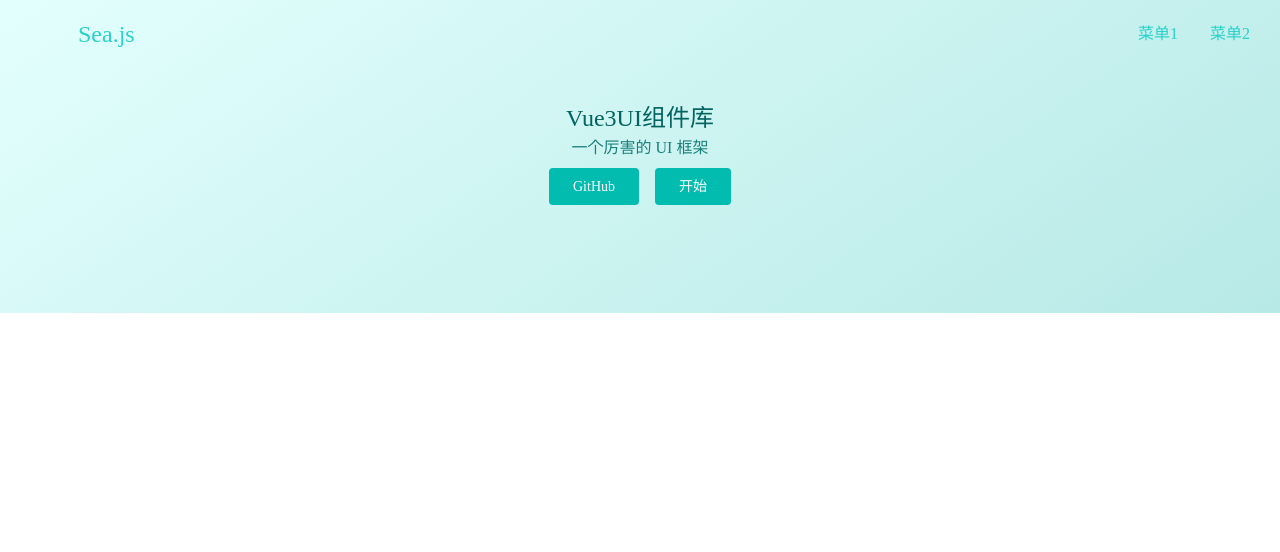
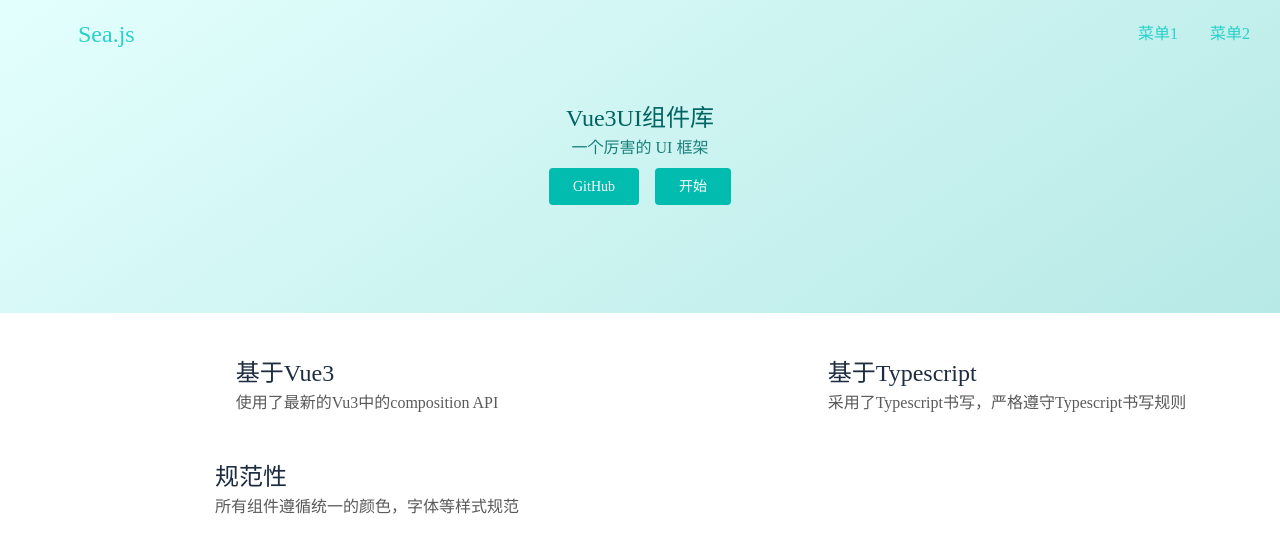
Before and after one commit to yinhaiying/vue3-ts-ui, a Vue app: page / in a window 1280 px wide. Shown: the top 552 px of the page. Built offline with nearby package versions, Linux system fonts and the light colour scheme.

Commit message:
底部介绍

```diff
--- a/public/index.html
+++ b/public/index.html
@@ -6,8 +6,9 @@
     <meta name="viewport" content="width=device-width,initial-scale=1.0">
     <link rel="icon" href="<%= BASE_URL %>favicon.ico">
     <title><%= htmlWebpackPlugin.options.title %></title>
-    <script src = "//at.alicdn.com/t/font_2318007_8gp9mb3ugoq.js"></script>
+    <script src = "//at.alicdn.com/t/font_2318007_3cezswm03kr.js"></script>
   </head>
+  <body>
   <body>
     <noscript>
       <strong>We're sorry but <%= htmlWebpackPlugin.options.title %> doesn't work properly without JavaScript enabled. Please enable it to continue.</strong>
--- a/src/components/Topnav.vue
+++ b/src/components/Topnav.vue
@@ -1,4 +1,5 @@
 <template>
+  <div class="tap-nav-page">
     <div class="topnav">
       <div class="logo">
         <div class="logo-icon">
@@ -13,6 +14,8 @@
         <li>菜单2</li>
       </ul>
       <span class="toggleAside" @click="toggleMenu"></span>
+    </div>
+
   </div>
 </template>
 
@@ -52,7 +55,7 @@ export default defineComponent({
   justify-content: center;
   align-items: center;
   color: #28d1c9;
-  font-size:16px;
+  font-size: 16px;
   > .logo {
     max-width: 6em;
     margin-right: auto;
@@ -66,16 +69,16 @@ export default defineComponent({
         height: 32px;
       }
     }
-    .name{
-      font-size:24px;
-      margin-left:10px;
+    .name {
+      font-size: 24px;
+      margin-left: 10px;
     }
   }
   > .menu {
     display: flex;
     white-space: nowrap;
     flex-wrap: nowrap;
-    margin-right:30px;
+    margin-right: 30px;
     > li {
       margin: 0 1em;
     }
@@ -102,4 +105,5 @@ export default defineComponent({
     }
   }
 }
+
 </style>
--- a/src/views/Home.vue
+++ b/src/views/Home.vue
@@ -1,34 +1,68 @@
 <template>
-  <div class = "top-wrapper" >
-    <top-nav/>
+  <div class="top-wrapper">
+    <top-nav />
     <div class="banner">
-      <h1 class = "title">Vue3UI组件库</h1>
-      <h2 class = "subtitle">一个厉害的 UI 框架</h2>
+      <h1 class="title">Vue3UI组件库</h1>
+      <h2 class="subtitle">一个厉害的 UI 框架</h2>
       <p class="actions">
         <a href="https://github.com">GitHub</a>
         <router-link to="/doc">开始</router-link>
       </p>
     </div>
   </div>
+  <div class="intro">
+    <div class="features">
+      <div class="item">
+        <svg class="icon">
+          <use xlink:href="#icon-vue"></use>
+        </svg>
+        <div class="text">
+          <p class="title">基于Vue3</p>
+          <p class="desc">使用了最新的Vu3中的composition API</p>
+        </div>
+      </div>
+      <div class="item">
+        <svg class="icon">
+          <use xlink:href="#icon-ts"></use>
+        </svg>
+        <div class="text">
+          <p class="title">基于Typescript</p>
+          <p class="desc">采用了Typescript书写，严格遵守Typescript书写规则</p>
+        </div>
+      </div>
+      <div class="item">
+        <svg class="icon">
+          <use xlink:href="#icon-light"></use>
+        </svg>
+        <div class="text">
+          <p class="title">规范性</p>
+          <p class="desc">所有组件遵循统一的颜色，字体等样式规范</p>
+        </div>
+      </div>
+    </div>
+  </div>
 </template>
 
 <script lang="ts">
 import TopNav from "../components/Topnav.vue";
-import { defineComponent } from 'vue';
-
+import { defineComponent } from "vue";
 
 export default defineComponent({
-  name: 'Home',
+  name: "Home",
   components: {
     TopNav,
   },
 });
 </script>
 <style lang="scss" scoped>
-$green:#02bcb0;
-$color:#026460;
-.top-wrapper{
-  background: linear-gradient(145deg, rgba(227,255,253,1) 0%, rgba(183,233,230,1) 100%);
+$green: #02bcb0;
+$color: #026460;
+.top-wrapper {
+  background: linear-gradient(
+    145deg,
+    rgba(227, 255, 253, 1) 0%,
+    rgba(183, 233, 230, 1) 100%
+  );
 }
 .banner {
   padding: 100px 0;
@@ -36,25 +70,54 @@ $color:#026460;
   justify-content: center;
   align-items: center;
   flex-direction: column;
-  color:#28d1c9;
-  .title{
-    font-size:24px;
-    color:$color;
+  color: #28d1c9;
+  .title {
+    font-size: 24px;
+    color: $color;
   }
-  .subtitle{
-    font-size:16px;
-    color:#197f7a;
+  .subtitle {
+    font-size: 16px;
+    color: #197f7a;
   }
-  > .actions{
+  > .actions {
     padding: 8px 0;
     a {
-      margin:0 8px;
+      margin: 0 8px;
       background: $green;
-      color:#fff;
+      color: #fff;
       display: inline-block;
       $h: 28px;
-      padding:8px 24px;
-      border-radius:4px;
+      padding: 8px 24px;
+      border-radius: 4px;
+    }
+  }
+}
+
+.intro {
+  .features {
+    display:flex;
+    flex-wrap: wrap;
+
+    .item {
+      display:flex;
+      width:50%;
+      justify-content: center;
+      align-items:center;
+      margin-top:40px;
+      > svg {
+        width: 64px;
+        height: 64px;
+      }
+      .text{
+        margin-left:30px;
+        .title{
+          font-size:24px;
+        }
+        .desc{
+          font-size:16px;
+          color:rgba(0,0,0,.65)
+        }
+      }
     }
   }
 }
```
Lines whose indentation alone changed are shown as unchanged.
